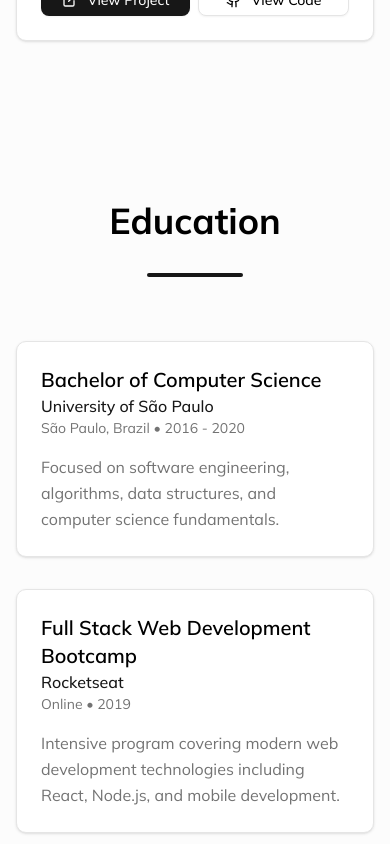
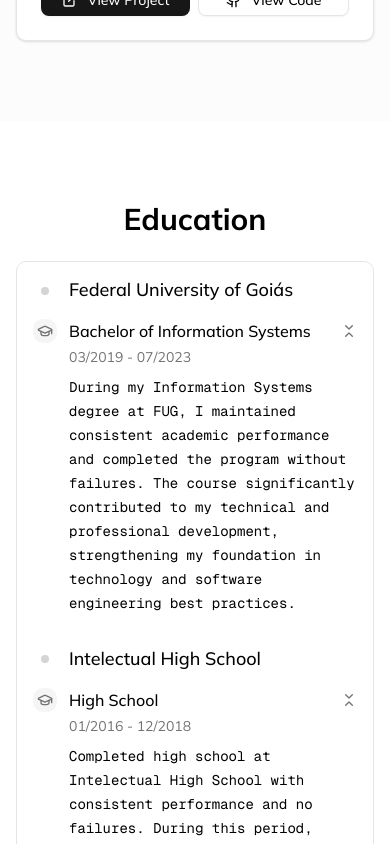
Before and after one commit to vitorpedeo/personal_website, a Next.js app: page /en in a window 390 px wide. Shown: the part 8540-9384 px from the top of the page. Built offline with nearby package versions, Linux system fonts and the light colour scheme.

Commit message:
feat: footer and education section

```diff
--- a/messages/en.json
+++ b/messages/en.json
@@ -60,7 +60,19 @@
 		"technologies": "Technologies"
 	},
 	"Education": {
-		"title": "Education"
+		"title": "Education",
+		"educations": {
+			"ufg": {
+				"name": "Federal University of Goiás",
+				"title": "Bachelor of Information Systems",
+				"description": "During my Information Systems degree at FUG, I maintained consistent academic performance and completed the program without failures. The course significantly contributed to my technical and professional development, strengthening my foundation in technology and software engineering best practices."
+			},
+			"intelectual": {
+				"name": "Intelectual High School",
+				"title": "High School",
+				"description": "Completed high school at Intelectual High School with consistent performance and no failures. During this period, maintained strong academic dedication and actively participated in both academic and extracurricular activities, demonstrating commitment and discipline."
+			}
+		}
 	},
 	"Blog": {
 		"title": "Blog",
@@ -70,7 +82,7 @@
 	},
 	"Footer": {
 		"rights": "All rights reserved",
-		"builtWith": "Built with Next.js and Tailwind CSS"
+		"builtWith": "Built with Next.js, Tailwind CSS and Shadcn UI"
 	},
 	"Theme": {
 		"toLight": "Change to light theme",
--- a/messages/pt.json
+++ b/messages/pt.json
@@ -60,7 +60,19 @@
 		"technologies": "Tecnologias"
 	},
 	"Education": {
-		"title": "Educação"
+		"title": "Formação",
+		"educations": {
+			"ufg": {
+				"name": "Universidade Federal de Goiás",
+				"title": "Bacharelado em Sistemas de Informação",
+				"description": "Durante minha graduação em Sistemas de Informação na UFG, mantive desempenho acadêmico consistente e concluí o curso sem reprovações. A formação contribuiu significativamente para meu desenvolvimento técnico e profissional, fortalecendo minha base em tecnologia e boas práticas de engenharia de software."
+			},
+			"intelectual": {
+				"name": "Colégio Intelectual",
+				"title": "Ensino Médio",
+				"description": "Concluí o ensino médio no Colégio Intelectual com desempenho consistente, sem reprovações. Durante esse período, mantive forte dedicação acadêmica e participei ativamente de atividades escolares e extracurriculares, reforçando meu comprometimento e disciplina."
+			}
+		}
 	},
 	"Blog": {
 		"title": "Blog",
@@ -70,7 +82,7 @@
 	},
 	"Footer": {
 		"rights": "Todos os direitos reservados",
-		"builtWith": "Construído com Next.js e Tailwind CSS"
+		"builtWith": "Construído com Next.js, Tailwind CSS e Shadcn UI"
 	},
 	"Theme": {
 		"toLight": "Alterar para tema claro",
--- a/src/components/education-section.tsx
+++ b/src/components/education-section.tsx
@@ -1,4 +1,6 @@
 import { useTranslations } from 'next-intl';
+
+import { ExperienceItemType, WorkExperience } from './work-experience';
 
 const education = [
 	{
@@ -30,41 +32,50 @@
 export function EducationSection() {
 	const t = useTranslations('Education');
 
+	const workExperiences: ExperienceItemType[] = [
+		{
+			id: 'ufg',
+			companyName: t('educations.ufg.name'),
+			positions: [
+				{
+					id: '1',
+					title: t('educations.ufg.title'),
+					employmentPeriod: '03/2019 - 07/2023',
+					icon: 'education',
+					description: t('educations.ufg.description'),
+					isExpanded: true,
+				},
+			],
+			isCurrentEmployer: false,
+		},
+		{
+			id: 'intelectual',
+			companyName: t('educations.intelectual.name'),
+			positions: [
+				{
+					id: '1',
+					title: t('educations.intelectual.title'),
+					employmentPeriod: '01/2016 - 12/2018',
+					icon: 'education',
+					description: t('educations.intelectual.description'),
+					isExpanded: true,
+				},
+			],
+			isCurrentEmployer: false,
+		},
+	];
+
 	return (
-		<section id="education" className="py-20 px-4 bg-muted/30">
-			<div className="container mx-auto max-w-4xl">
-				<div className="text-center space-y-8 mb-16">
-					<h2 className="text-4xl md:text-5xl font-bold text-foreground">
-						{t('title')}
-					</h2>
-					<div className="w-24 h-1 bg-primary mx-auto rounded-full"></div>
-				</div>
+		<section id="education" className="py-20 px-4">
+			<div className="mx-auto max-w-3xl space-y-6">
+				<h2 className="text-3xl font-bold text-foreground text-center md:text-left">
+					{t('title')}
+				</h2>
 
-				<div className="space-y-8">
-					{education.map((edu, index) => (
-						<div
-							key={index}
-							className="bg-background rounded-lg p-6 shadow-sm border border-border hover:shadow-md transition-shadow"
-						>
-							<div className="flex flex-col md:flex-row md:items-start md:justify-between mb-4">
-								<div>
-									<h3 className="text-xl font-semibold text-foreground">
-										{edu.degree}
-									</h3>
-									<p className="text-primary font-medium">
-										{edu.university || edu.school}
-									</p>
-									<p className="text-sm text-muted-foreground">
-										{edu.location} • {edu.period}
-									</p>
-								</div>
-							</div>
-							<p className="text-muted-foreground leading-relaxed">
-								{edu.description}
-							</p>
-						</div>
-					))}
-				</div>
+				<WorkExperience
+					className="w-full rounded-lg border"
+					experiences={workExperiences}
+				/>
 			</div>
 		</section>
 	);
--- a/src/components/footer.tsx
+++ b/src/components/footer.tsx
@@ -1,31 +1,26 @@
-import { Github, Linkedin, Mail, Twitter } from 'lucide-react';
+import { Github, Linkedin, Mail } from 'lucide-react';
 import { useTranslations } from 'next-intl';
 
 import { Button } from '@/components/ui/button';
+import { Link } from '@/i18n/navigation';
 
 export function Footer() {
 	const t = useTranslations('Footer');
 
 	return (
 		<footer id="contact" className="bg-background border-t border-border">
-			<div className="container mx-auto px-4 py-12">
+			<div className="max-w-3xl mx-auto px-4 py-12">
 				<div className="flex flex-col md:flex-row items-center justify-between space-y-4 md:space-y-0">
-					{/* Logo and Description */}
 					<div className="flex flex-col items-center md:items-start space-y-2">
-						<div className="flex items-center space-x-2">
-							<div className="w-8 h-8 bg-primary rounded-full flex items-center justify-center">
-								<span className="text-primary-foreground font-bold text-sm">
-									VP
-								</span>
-							</div>
-							<span className="font-bold text-lg">vitorpedeo.dev</span>
-						</div>
+						<Link href="/" className="font-mono text-lg font-bold">
+							v<span className="text-primary text-2xl">/</span>p
+						</Link>
+
 						<p className="text-sm text-muted-foreground text-center md:text-left">
 							{t('builtWith')}
 						</p>
 					</div>
 
-					{/* Social Links */}
 					<div className="flex space-x-4">
 						<Button variant="ghost" size="icon" asChild>
 							<a
@@ -48,24 +43,13 @@
 							</a>
 						</Button>
 						<Button variant="ghost" size="icon" asChild>
-							<a
-								href="https://twitter.com/vitorpedeo"
-								target="_blank"
-								rel="noopener noreferrer"
-								aria-label="Twitter"
-							>
-								<Twitter className="h-4 w-4" />
-							</a>
-						</Button>
-						<Button variant="ghost" size="icon" asChild>
-							<a href="mailto:hello@vitorpedeo.dev" aria-label="Email">
+							<a href="mailto:vitorpereiradeoli@gmail.com" aria-label="Email">
 								<Mail className="h-4 w-4" />
 							</a>
 						</Button>
 					</div>
 				</div>
 
-				{/* Copyright */}
 				<div className="mt-8 pt-8 border-t border-border text-center">
 					<p className="text-sm text-muted-foreground">
 						© {new Date().getFullYear()} Vitor Pereira. {t('rights')}
```
